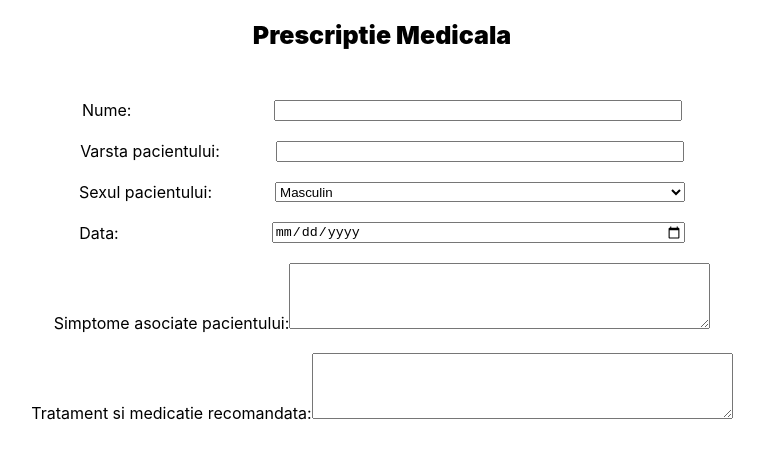
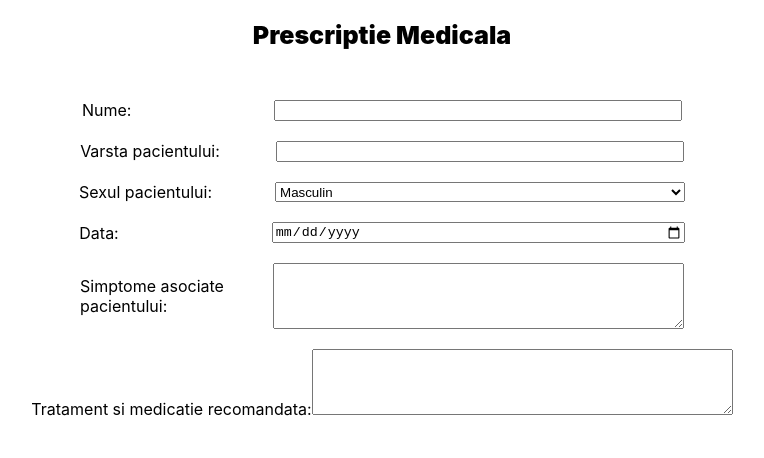
Before and after one commit to florescuv/Medical-office-management---prescription, a React (Create React App) app: page / in a window 1280 px wide. Shown: the top 458 px of the page, without its empty margins (258-1022 px from the left). Built offline with nearby package versions, Linux system fonts and the light colour scheme.

Commit message:
Stilizare câmp simptome

```diff
--- a/src/components/prescription.jsx
+++ b/src/components/prescription.jsx
@@ -21,10 +21,9 @@ const Prescription = ()=>{
             <div style={{display: "flex", flexDirection:"row", justifyContent: "space-between", alignItems: "center", marginTop: "20px"}}>
                 <div style={{marginRight: "153px"}}>Data:</div><input style={{width: "408px"}} type="date" id="data"/>
             </div>
-            <div style={{display: "flex", flexDirection:"row", alignItems: "center", marginTop: "20px"}}>
-                <div>Simptome asociate pacientului:
-                    <textarea id="simptome" rows={4} cols={50}/>
-                </div>
+            <div style={{display: "flex", flexDirection:"row", alignContent:"center", height: "100%", alignItems: "center", marginTop: "20px"}}>
+                <div style={{marginRight: "43px", width:"150px"}}>Simptome asociate pacientului:</div>
+                    <textarea style={{width: "405px"}} id="simptome" rows={4} cols={50}/>
             </div>
             <div style={{display: "flex", flexDirection:"row", alignItems: "center", marginTop: "20px"}}>
                 <div>Tratament si medicatie recomandata:
```
